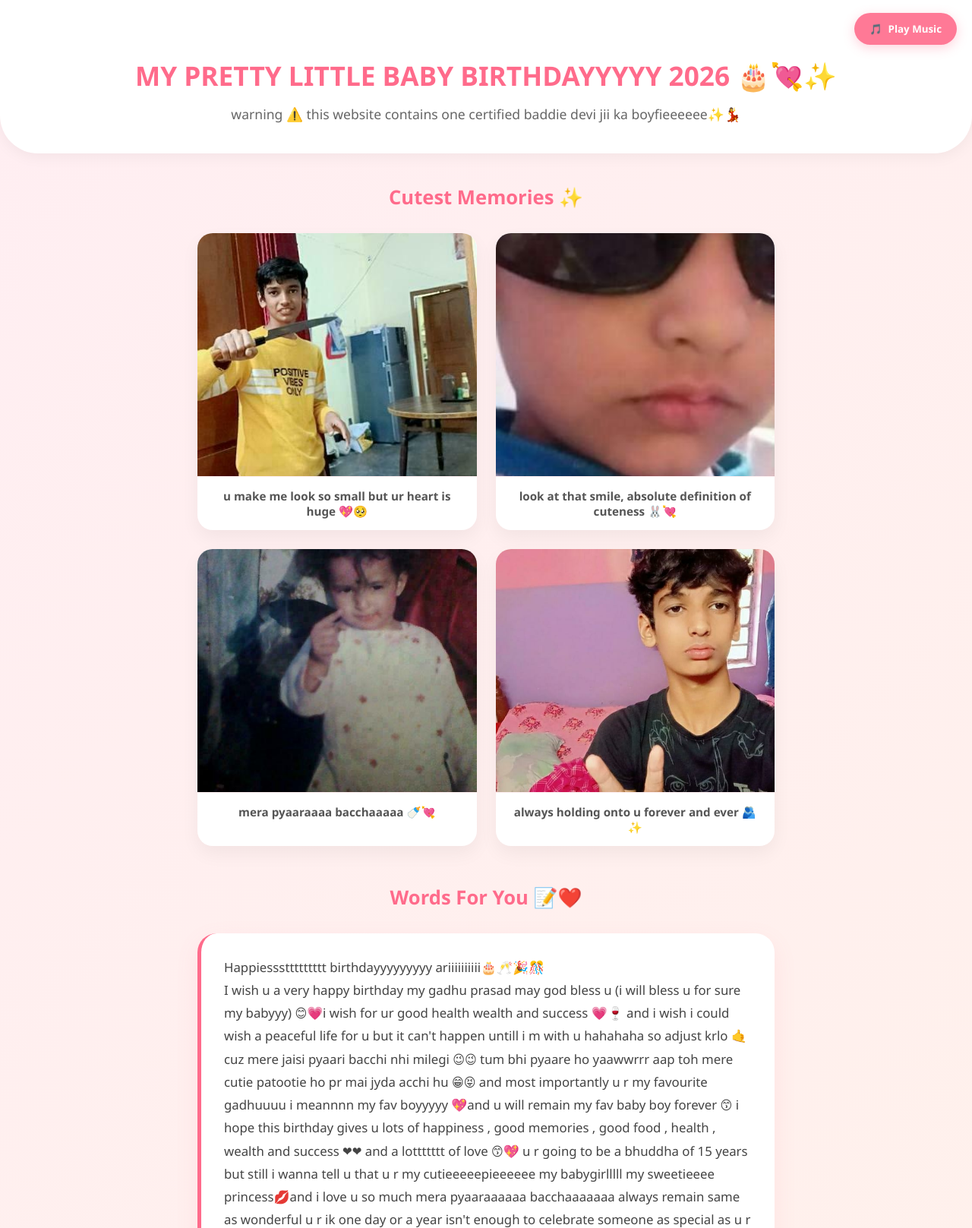
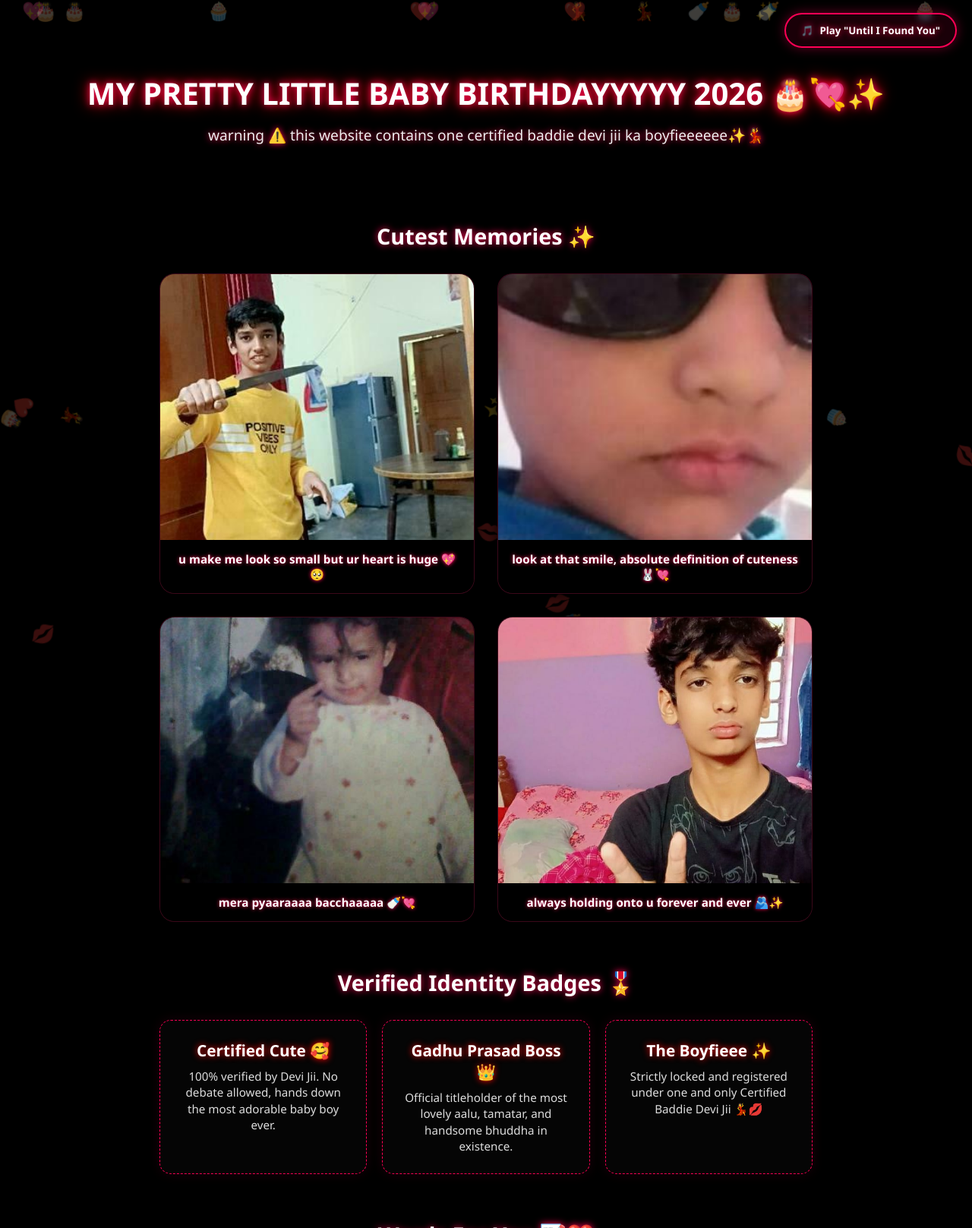
Before and after one commit to kritisrivastava578-oss/Ariiiiiii, a plain HTML site: page index.html in a window 1280 px wide. Shown: the part 3-1620 px from the top of the page at 76% size. Drawn offline with Linux system fonts and the light colour scheme.

Commit message:
Update index.html

```diff
--- a/index.html
+++ b/index.html
@@ -6,10 +6,11 @@
     <title>Ari's Birthday Surprise 🎂</title>
     <style>
         :root {
-            --primary: #ff6b8b;
-            --secondary: #ff8e72;
-            --dark: #2d3436;
-            --light: #fff5f5;
+            --bg-color: #000000;
+            --pink-glow: #ff0055;
+            --red-glow: #ff0000;
+            --text-color: #ffffff;
+            --card-bg: #0a0a0a;
         }
 
         * {
@@ -20,13 +21,38 @@
         }
 
         body {
-            background: linear-gradient(135deg, #ffeef2 0%, #fff1eb 100%);
-            color: var(--dark);
+            background-color: var(--bg-color);
+            color: var(--text-color);
             min-height: 100vh;
-            padding-bottom: 50px;
+            overflow-x: hidden;
+            position: relative;
+            padding-bottom: 80px;
         }
 
-        /* Music Floating Control */
+        /* Floating Background Emojis */
+        .bg-emojis {
+            position: fixed;
+            top: 0;
+            left: 0;
+            width: 100%;
+            height: 100%;
+            pointer-events: none;
+            z-index: 0;
+        }
+
+        .floating-emoji {
+            position: absolute;
+            font-size: 1.5rem;
+            opacity: 0.25;
+            animation: float-around 12s linear infinite;
+        }
+
+        @keyframes float-around {
+            0% { transform: translateY(105vh) rotate(0deg); }
+            100% { transform: translateY(-10vh) rotate(360deg); }
+        }
+
+        /* Music Controls */
         .music-container {
             position: fixed;
             top: 20px;
@@ -35,85 +61,92 @@
         }
 
         .music-btn {
-            background: rgba(255, 107, 139, 0.9);
+            background: rgba(255, 0, 85, 0.1);
             color: white;
-            border: none;
+            border: 2px solid var(--pink-glow);
             padding: 12px 20px;
             border-radius: 50px;
             cursor: pointer;
             font-weight: bold;
-            box-shadow: 0 4px 15px rgba(255, 107, 139, 0.3);
+            text-shadow: 0 0 8px var(--pink-glow);
+            box-shadow: 0 0 15px rgba(255, 0, 85, 0.4);
             display: flex;
             align-items: center;
             gap: 8px;
+            backdrop-filter: blur(5px);
             transition: all 0.3s;
         }
 
         .music-btn:hover {
             transform: scale(1.05);
-            background: var(--primary);
+            background: var(--pink-glow);
+            box-shadow: 0 0 25px var(--pink-glow);
         }
 
         /* Header / Hero Section */
         header {
             text-align: center;
-            padding: 80px 20px 40px;
-            background: white;
-            border-bottom-left-radius: 50px;
-            border-bottom-right-radius: 50px;
-            box-shadow: 0 4px 20px rgba(0,0,0,0.05);
+            padding: 100px 20px 40px;
+            position: relative;
+            z-index: 1;
         }
 
         header h1 {
-            color: var(--primary);
-            font-size: 2.2rem;
+            color: #fff;
+            font-size: 2.5rem;
             margin-bottom: 15px;
             line-height: 1.3;
+            text-shadow: 0 0 10px var(--pink-glow), 0 0 20px var(--red-glow);
         }
 
         header p {
-            color: #666;
-            font-size: 1.1rem;
+            color: #eee;
+            font-size: 1.2rem;
             font-weight: 500;
+            text-shadow: 0 0 8px var(--pink-glow);
         }
 
-        /* Photo Grid Section */
         .container {
-            max-width: 800px;
+            max-width: 900px;
             margin: 40px auto;
             padding: 0 20px;
+            position: relative;
+            z-index: 1;
         }
 
         .section-title {
             text-align: center;
-            color: var(--primary);
-            margin-bottom: 30px;
-            font-size: 1.6rem;
-            position: relative;
+            color: #fff;
+            margin: 60px 0 30px;
+            font-size: 1.8rem;
+            text-shadow: 0 0 10px var(--pink-glow);
         }
 
+        /* Photo Grid Section */
         .photo-grid {
             display: grid;
             grid-template-columns: repeat(auto-fit, minmax(280px, 1fr));
-            gap: 25px;
-            margin-bottom: 50px;
+            gap: 30px;
         }
 
         .photo-card {
-            background: white;
+            background: var(--card-bg);
             border-radius: 20px;
             overflow: hidden;
-            box-shadow: 0 10px 25px rgba(0,0,0,0.05);
-            transition: transform 0.3s;
+            box-shadow: 0 0 20px rgba(0,0,0,0.9);
+            border: 1px solid rgba(255, 0, 85, 0.2);
+            transition: transform 0.3s, border-color 0.3s;
         }
 
         .photo-card:hover {
             transform: translateY(-5px);
+            border-color: var(--red-glow);
+            box-shadow: 0 0 25px var(--pink-glow);
         }
 
         .photo-card img {
             width: 100%;
-            height: 320px;
+            height: 350px;
             object-fit: cover;
             display: block;
         }
@@ -122,29 +155,59 @@
             padding: 15px;
             text-align: center;
             font-weight: 600;
-            color: #555;
+            color: #fff;
             font-size: 0.95rem;
-            border-top: 1px solid #fff0f2;
+            background: #000;
+            text-shadow: 0 0 5px var(--pink-glow);
+        }
+
+        /* Identity / Certificates Section */
+        .identity-grid {
+            display: grid;
+            grid-template-columns: repeat(auto-fit, minmax(250px, 1fr));
+            gap: 20px;
+        }
+
+        .identity-card {
+            background: #050505;
+            padding: 25px;
+            border-radius: 15px;
+            text-align: center;
+            border: 1px dashed var(--pink-glow);
+            box-shadow: 0 0 15px rgba(255, 0, 85, 0.1);
+        }
+
+        .identity-card h3 {
+            color: #fff;
+            margin-bottom: 10px;
+            font-size: 1.3rem;
+            text-shadow: 0 0 8px var(--red-glow);
+        }
+
+        .identity-card p {
+            color: #ddd;
+            font-size: 0.95rem;
+            line-height: 1.4;
         }
 
         /* Words For You Section */
         .message-box {
-            background: white;
-            padding: 30px;
+            background: #050505;
+            padding: 35px;
             border-radius: 25px;
-            box-shadow: 0 10px 30px rgba(255, 107, 139, 0.1);
-            border-left: 5px solid var(--primary);
-            margin-bottom: 50px;
+            box-shadow: 0 0 25px rgba(255, 0, 85, 0.2);
+            border: 1px solid var(--pink-glow);
             line-height: 1.8;
-            font-size: 1.05rem;
-            white-space: pre-wrap; /* Keeps paragraphs spaced nicely */
-            color: #444;
+            font-size: 1.1rem;
+            white-space: pre-wrap;
+            color: #fff;
+            text-shadow: 0 0 2px rgba(255,255,255,0.3);
         }
 
         /* Gifts Section */
         .gift-section {
             text-align: center;
-            margin-top: 40px;
+            margin-top: 60px;
         }
 
         .gift-container {
@@ -156,32 +219,52 @@
         }
 
         .gift-box {
-            background: linear-gradient(135deg, var(--primary), var(--secondary));
+            background: #000;
             color: white;
-            border: none;
+            border: 2px solid var(--pink-glow);
             padding: 18px 35px;
             font-size: 1.1rem;
             font-weight: bold;
             border-radius: 15px;
             cursor: pointer;
-            box-shadow: 0 6px 20px rgba(255, 107, 139, 0.2);
+            text-shadow: 0 0 5px var(--pink-glow);
+            box-shadow: 0 0 15px rgba(255, 0, 85, 0.3);
             transition: all 0.3s;
         }
 
         .gift-box:hover {
             transform: translateY(-3px) scale(1.03);
-            box-shadow: 0 8px 25px rgba(255, 107, 139, 0.3);
+            background: var(--pink-glow);
+            box-shadow: 0 0 25px var(--red-glow);
         }
 
-        /* Custom Popup Modal for Gift 3 */
+        /* Extra Ending Text Section */
+        .ending-text {
+            text-align: center;
+            margin-top: 80px;
+            font-size: 1.8rem;
+            font-weight: bold;
+            color: #fff;
+            line-height: 1.5;
+            padding: 0 20px;
+            text-shadow: 0 0 15px var(--pink-glow), 0 0 30px var(--red-glow);
+            animation: pulse 2s infinite alternate;
+        }
+
+        @keyframes pulse {
+            0% { transform: scale(0.98); }
+            100% { transform: scale(1.02); }
+        }
+
+        /* Custom Popup Modal for Gifts */
         .modal-overlay {
             position: fixed;
             top: 0;
             left: 0;
             width: 100%;
             height: 100%;
-            background: rgba(0, 0, 0, 0.75);
-            backdrop-filter: blur(8px);
+            background: rgba(0, 0, 0, 0.95);
+            backdrop-filter: blur(10px);
             display: flex;
             justify-content: center;
             align-items: center;
@@ -198,16 +281,16 @@
         }
 
         .modal-content {
-            background: white;
-            padding: 25px;
+            background: #000000;
+            padding: 30px;
             border-radius: 25px;
             max-width: 400px;
             width: 100%;
             text-align: center;
-            box-shadow: 0 15px 40px rgba(0,0,0,0.3);
+            border: 2px solid var(--pink-glow);
+            box-shadow: 0 0 35px var(--red-glow);
             transform: scale(0.8);
             transition: transform 0.4s ease;
-            position: relative;
         }
 
         .modal-overlay.active .modal-content {
@@ -220,42 +303,47 @@
             object-fit: cover;
             border-radius: 18px;
             margin-bottom: 20px;
-            box-shadow: 0 5px 15px rgba(0,0,0,0.1);
+            box-shadow: 0 0 15px rgba(255,0,0,0.5);
+            display: none; /* Hidden by default, shown only for gift 3 */
         }
 
         .modal-text {
-            font-size: 1.2rem;
+            font-size: 1.3rem;
             font-weight: bold;
-            color: var(--primary);
+            color: #fff;
+            text-shadow: 0 0 8px var(--pink-glow);
+            margin-bottom: 20px;
             line-height: 1.4;
-            margin-bottom: 15px;
         }
 
         .close-btn {
-            background: #f1f2f6;
-            color: #333;
-            border: none;
+            background: #111;
+            color: #fff;
+            border: 1px solid var(--pink-glow);
             padding: 10px 25px;
             border-radius: 50px;
             font-weight: bold;
             cursor: pointer;
-            transition: background 0.2s;
+            transition: all 0.2s;
         }
 
         .close-btn:hover {
-            background: #e4e7eb;
+            background: var(--pink-glow);
+            box-shadow: 0 0 10px var(--pink-glow);
         }
     </style>
 </head>
 <body>
 
+    <div class="bg-emojis" id="emojiBg"></div>
+
     <audio id="bg-music" loop>
-        <source src="https://www.soundhelix.com/examples/mp3/SoundHelix-Song-1.mp3" type="audio/mpeg">
+        <source src="https://pub-c5e31b5cdafb419a824f6118d862e740.r2.dev/Stephen_Sanchez_-_Until_I_Found_You.mp3" type="audio/mpeg">
     </audio>
 
     <div class="music-container">
         <button class="music-btn" onclick="toggleMusic()">
-            <span id="music-icon">🎵</span> <span id="music-text">Play Music</span>
+            <span id="music-icon">🎵</span> <span id="music-text">Play "Until I Found You"</span>
         </button>
     </div>
 
@@ -286,6 +374,22 @@
             </div>
         </div>
 
+        <h2 class="section-title">Verified Identity Badges 🎖️</h2>
+        <div class="identity-grid">
+            <div class="identity-card">
+                <h3>Certified Cute 🥰</h3>
+                <p>100% verified by Devi Jii. No debate allowed, hands down the most adorable baby boy ever.</p>
+            </div>
+            <div class="identity-card">
+                <h3>Gadhu Prasad Boss 👑</h3>
+                <p>Official titleholder of the most lovely aalu, tamatar, and handsome bhuddha in existence.</p>
+            </div>
+            <div class="identity-card">
+                <h3>The Boyfieee ✨</h3>
+                <p>Strictly locked and registered under one and only Certified Baddie Devi Jii 💃💋</p>
+            </div>
+        </div>
+
         <h2 class="section-title">Words For You 📝❤️</h2>
         <div class="message-box">Happiesssttttttttt birthdayyyyyyyyy ariiiiiiiiii🎂🥂🎉🎊
 I wish u a very happy birthday my gadhu prasad may god bless u (i will bless u for sure my babyyy) 😊💗i wish for ur good health wealth and success 💗🍷 and i wish i could wish a peaceful life for u but it can't happen untill i m with u hahahaha so adjust krlo 🤙cuz mere jaisi pyaari bacchi nhi milegi 😉😉 tum bhi pyaare ho yaawwrrr aap toh mere cutie patootie ho pr mai jyda acchi hu 😁😝 and most importantly u r my favourite gadhuuuu i meannnn my fav boyyyyy 💖and u will remain my fav baby boy forever 😙 i hope this birthday gives u lots of happiness , good memories , good food , health , wealth and success ❤❤ and a lottttttt of love 😙💖 u r going to be a bhuddha of 15 years but still i wanna tell u that u r my cutieeeeepieeeeee my babygirlllll my sweetieeee princess💋and i love u so much mera pyaaraaaaaa bacchaaaaaaa always remain same as wonderful u r ik one day or a year isn't enough to celebrate someone as special as u r u r the most funny cutu and attractive aalu, tamatar i met and i love u for all ur ravan jaisa hassi , ur way of talking there isn't one thing to mention there is alot but i wanna remind u that u r so special and always remain same cuz u r perfectttttttt ❤❤❤k my cutuuuuuuuu once again happy birthday honey ❤ and yaa tu bhuddha ho jayega yrrr 1 saal aur bhuddha hogya hahaha 😂😂 koi ni u r still handsome boyfieeeee my 15 yrs old bhuddhe 😁😁💋 ummmaaahhhhhh❤
@@ -293,7 +397,7 @@ And thnks for existing aaluuuuuuu💖💖</div>
 
         <div class="gift-section">
             <h2 class="section-title">Your Special Gifts 🎁</h2>
-            <p style="color: #777; font-size: 0.95rem;">Pick wisely, you only get what you tap! 😉</p>
+            <p style="color: #aaa; font-size: 0.95rem;">Pick wisely, you only get what you tap! 😉</p>
             <div class="gift-container">
                 <button class="gift-box" onclick="clickGift1()">Gift 1 🎁</button>
                 <button class="gift-box" onclick="clickGift2()">Gift 2 🎁</button>
@@ -301,17 +405,35 @@ And thnks for existing aaluuuuuuu💖💖</div>
             </div>
         </div>
 
+        <div class="ending-text">
+            happiesttttttt birthdayyyyyyyy aruuuuuuuuu i loveeeee youuuuui soooo muchhhhhhh babyyyyyy❤💋
+        </div>
+
     </div>
 
     <div class="modal-overlay" id="giftModal">
         <div class="modal-content">
-            <img src="IMG-20260523-WA0001.jpg" alt="The Ultimate Gift">
-            <div class="modal-text">mere se accha gift kch ho skta h kya hehe 😌💘</div>
+            <img src="IMG-20260523-WA0001.jpg" id="modalImage" alt="The Ultimate Gift">
+            <div class="modal-text" id="modalText"></div>
             <button class="close-btn" onclick="closeGiftModal()">Close 💖</button>
         </div>
     </div>
 
     <script>
+        // Generate Floating Background Emojis Dynamically
+        const emojis = ['🎂', '💖', '✨', '💃', '💋', '🍼', '🎈', '❤️', '🧁'];
+        const emojiBg = document.getElementById('emojiBg');
+
+        for (let i = 0; i < 35; i++) {
+            const span = document.createElement('span');
+            span.className = 'floating-emoji';
+            span.innerText = emojis[Math.floor(Math.random() * emojis.length)];
+            span.style.left = Math.random() * 100 + 'vw';
+            span.style.animationDelay = Math.random() * 12 + 's';
+            span.style.animationDuration = (Math.random() * 8 + 8) + 's';
+            emojiBg.appendChild(span);
+        }
+
         // Music Play/Pause Logic
         const music = document.getElementById('bg-music');
         const musicBtnText = document.getElementById('music-text');
@@ -319,32 +441,41 @@ And thnks for existing aaluuuuuuu💖💖</div>
 
         function toggleMusic() {
             if (music.paused) {
-                music.play().catch(err => console.log("Audio play needs user interaction first"));
+                music.play().catch(err => console.log("Audio play needs user interaction"));
                 musicBtnText.innerText = "Pause Music";
                 musicIcon.innerText = "⏸️";
             } else {
                 music.pause();
-                musicBtnText.innerText = "Play Music";
+                musicBtnText.innerText = 'Play "Until I Found You"';
                 musicIcon.innerText = "🎵";
             }
         }
 
-        // Gift Section Interactivity
+        // Fixed Gift Section Interactivity (No browser names anymore!)
+        const modal = document.getElementById('giftModal');
+        const modalText = document.getElementById('modalText');
+        const modalImg = document.getElementById('modalImage');
+
         function clickGift1() {
-            alert("oops 😔 try next one");
+            modalImg.style.display = 'none'; // Hide photo
+            modalText.innerText = "oops 😔 try next one";
+            modal.classList.add('active');
         }
 
         function clickGift2() {
-            alert("better luck next time gadhu prasad 💀✨");
+            modalImg.style.display = 'none'; // Hide photo
+            modalText.innerText = "better luck next time gadhu prasad 💀✨";
+            modal.classList.add('active');
         }
 
         function clickGift3() {
-            // Reveals the beautiful locked custom overlay modal
-            document.getElementById('giftModal').classList.add('active');
+            modalImg.style.display = 'block'; // Show surprise photo
+            modalText.innerText = "mere se accha gift kch ho skta h kya hehe 😌💘";
+            modal.classList.add('active');
         }
 
         function closeGiftModal() {
-            document.getElementById('giftModal').classList.remove('active');
+            modal.classList.remove('active');
         }
     </script>
 </body>
```
